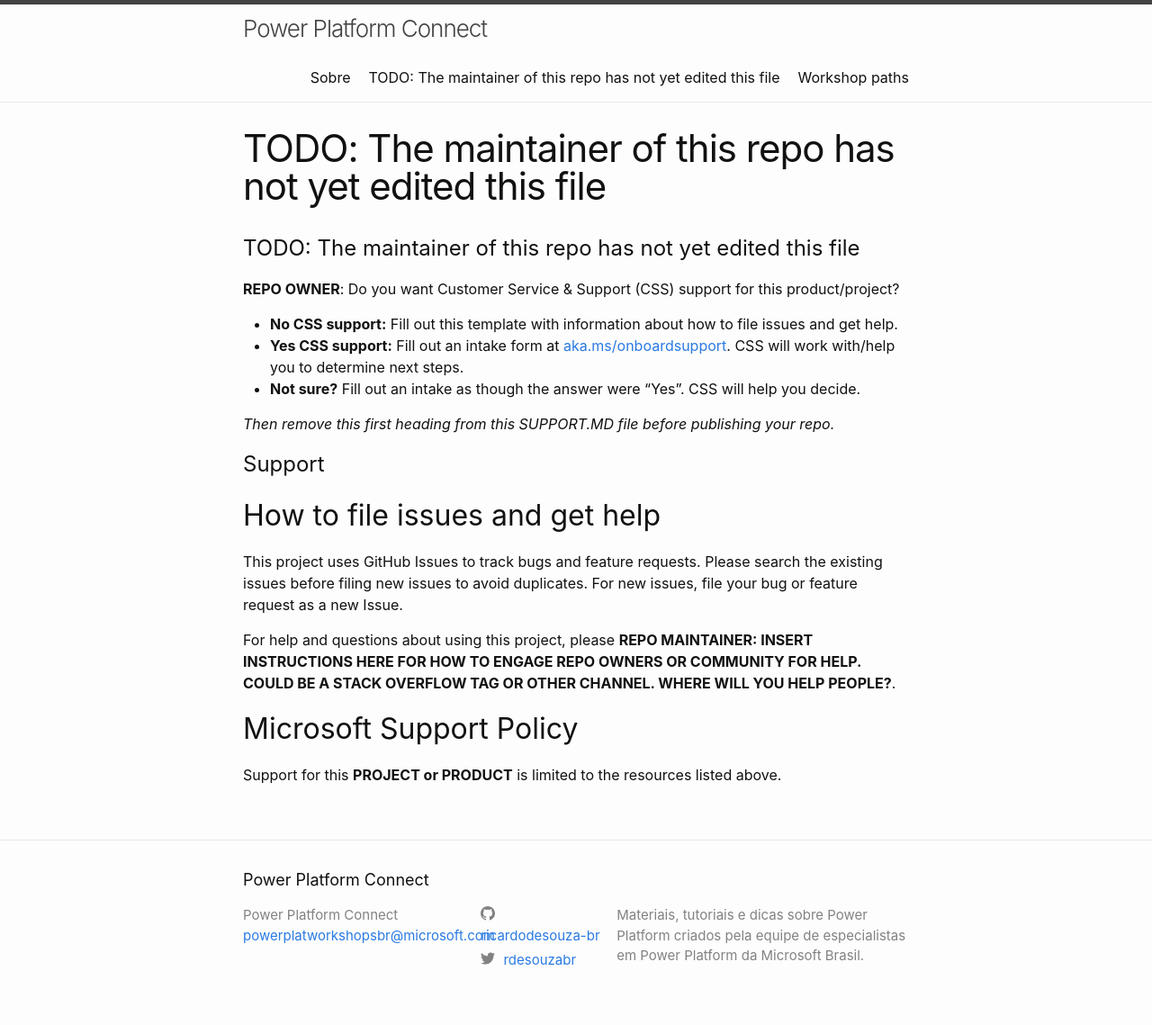
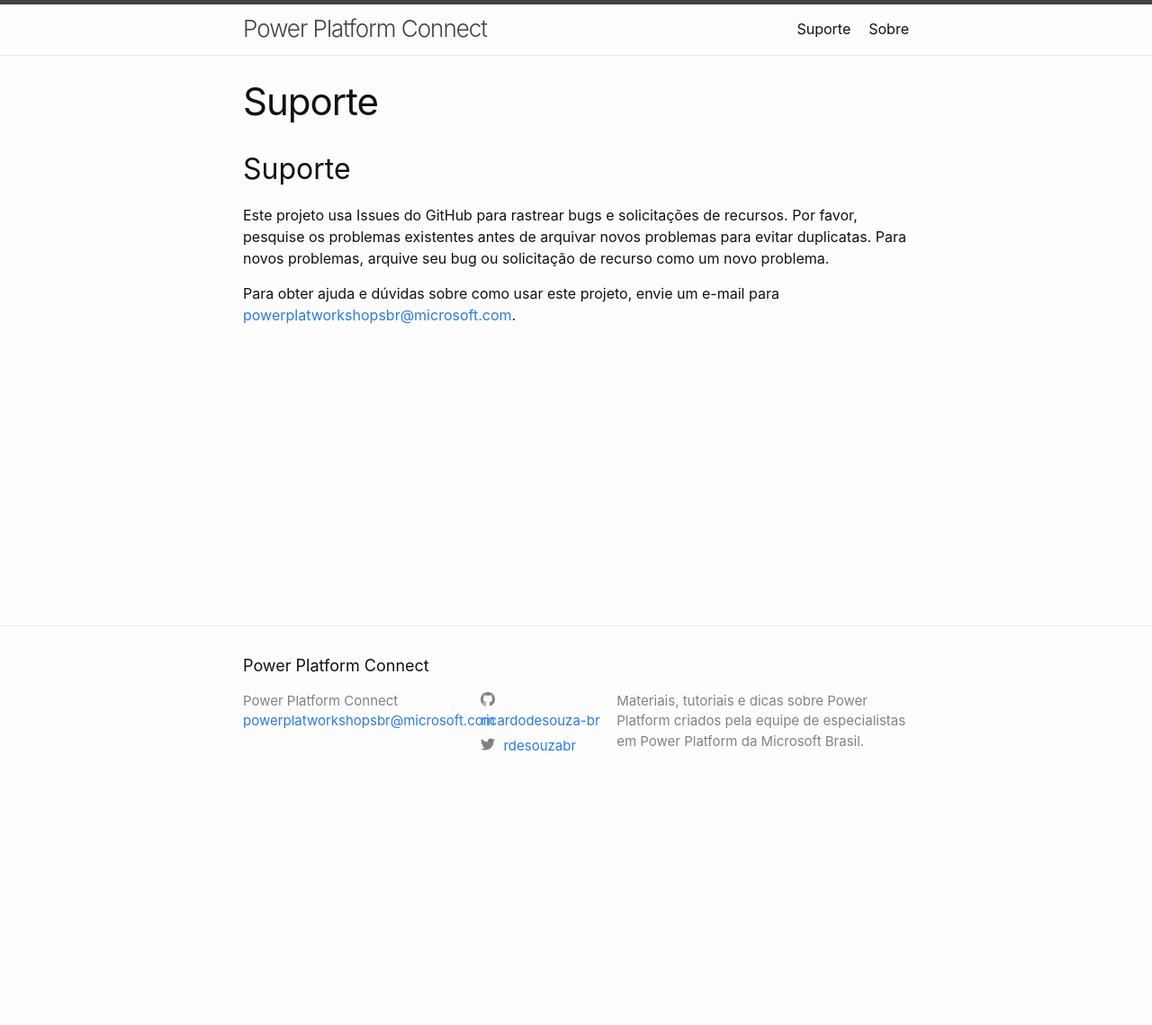
Before and after one commit to microsoft/powerplatformconnect, a Jekyll site: the page built from SUPPORT.md, in a window 1280 px wide. Shown: the whole page at 90% size. Built offline with Jekyll 4.4.1, drawn with Linux system fonts in a browser that asks for light colours; our own code applies the rules of GitHub Pages for plain Markdown files; after the commit the page ends 900 px from its top, so only the background shows below that.

Commit message:
changes in config.yml

```diff
--- a/SUPPORT.md
+++ b/SUPPORT.md
@@ -1,25 +1,12 @@
-# TODO: The maintainer of this repo has not yet edited this file
+---
+layout: page
+title: Suporte
+permalink: /support/
+---
 
-**REPO OWNER**: Do you want Customer Service & Support (CSS) support for this product/project?
+## Suporte
 
-- **No CSS support:** Fill out this template with information about how to file issues and get help.
-- **Yes CSS support:** Fill out an intake form at [aka.ms/onboardsupport](https://aka.ms/onboardsupport). CSS will work with/help you to determine next steps.
-- **Not sure?** Fill out an intake as though the answer were "Yes". CSS will help you decide.
+Este projeto usa Issues do GitHub para rastrear bugs e solicitações de recursos. Por favor, pesquise os problemas existentes antes de arquivar novos problemas para evitar duplicatas.  Para novos problemas, arquive seu bug ou solicitação de recurso como um novo problema.
 
-*Then remove this first heading from this SUPPORT.MD file before publishing your repo.*
-
-# Support
-
-## How to file issues and get help
-
-This project uses GitHub Issues to track bugs and feature requests. Please search the existing
-issues before filing new issues to avoid duplicates.  For new issues, file your bug or
-feature request as a new Issue.
-
-For help and questions about using this project, please **REPO MAINTAINER: INSERT INSTRUCTIONS HERE
-FOR HOW TO ENGAGE REPO OWNERS OR COMMUNITY FOR HELP. COULD BE A STACK OVERFLOW TAG OR OTHER
-CHANNEL. WHERE WILL YOU HELP PEOPLE?**.
-
-## Microsoft Support Policy
-
-Support for this **PROJECT or PRODUCT** is limited to the resources listed above.
+Para obter ajuda e dúvidas sobre como usar este projeto, envie um e-mail para
+[powerplatworkshopsbr@microsoft.com](mailto:powerplatworkshopsbr@microsoft.com).
--- a/_config.yml
+++ b/_config.yml
@@ -59,3 +59,9 @@
       path: "assets/img"
     values:
       image: true
+
+#include the following folders in the build
+include:
+ - _includes
+ - _layouts
+ - _sass
```
Also changed, not shown: workshop-paths.md (deleted, +0 -9 lines).
